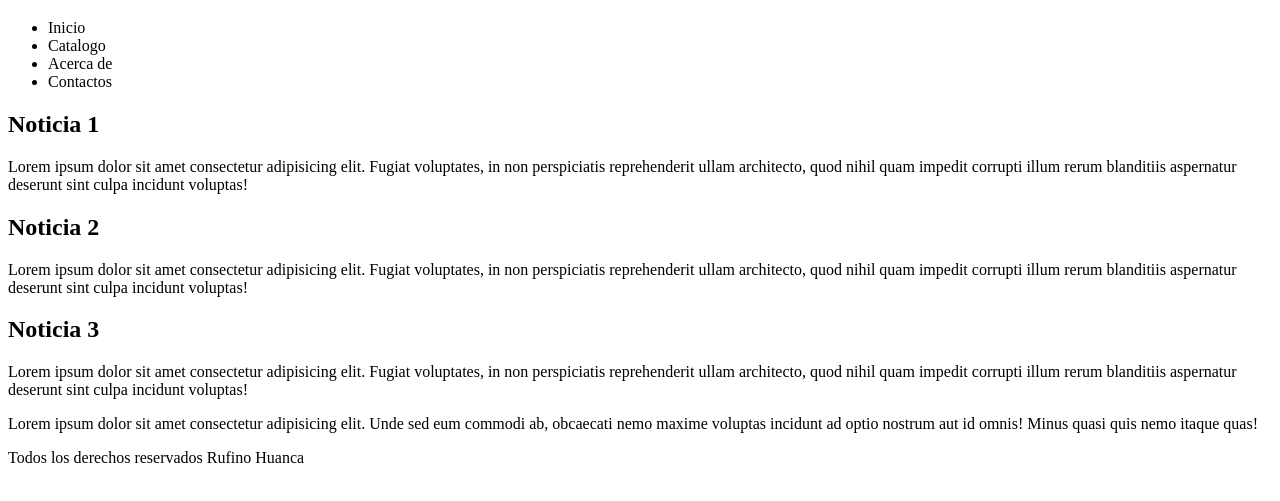
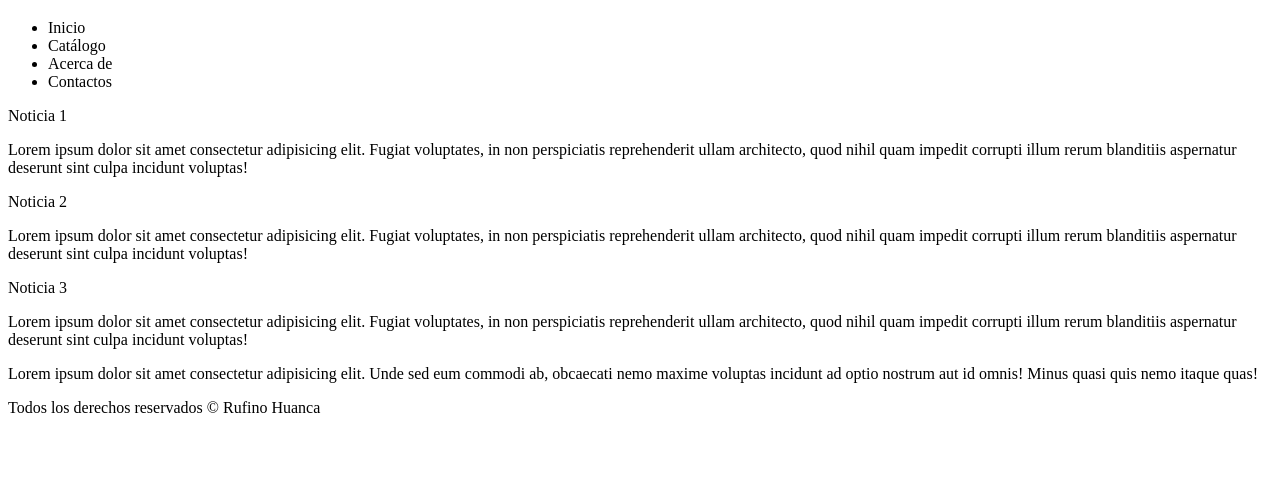
Before and after one commit to rhuanca2026-cyber/nivelacion-rufino, a plain HTML site: page index.html in a window 1280 px wide. Shown: the part 61-562 px from the top of the page. Drawn offline with Linux system fonts and the light colour scheme.

Commit message:
correcciones de estructura html

```diff
--- a/index.html
+++ b/index.html
@@ -6,36 +6,41 @@
     <title>Mi Sitio</title>
 </head>
 <body>
-    <header>
-        <h1>Mi Sitio</h1>
-        <nav>
+    <header class="encabezado">
+        <h1 class="titulo">Mi Sitio</h1>
+        <nav class="navegador">
             <ul>
                 <li>Inicio</li>
-                <li>Catalogo</li>
+                <li>Catálogo</li>
                 <li>Acerca de</li>
                 <li>Contactos</li>
             </ul>
         </nav>
     </header>
-    <section>
-        <div>
+    <main>
+        <section>
             <article>
-                <h2>Noticia 1</h2>
+                <header>Noticia 1</header>
                 <p>Lorem ipsum dolor sit amet consectetur adipisicing elit. Fugiat voluptates, in non perspiciatis reprehenderit ullam architecto, quod nihil quam impedit corrupti illum rerum blanditiis aspernatur deserunt sint culpa incidunt voluptas!</p>
             </article>
             <article>
-                <h2>Noticia 2</h2>
+                <header>Noticia 2</header>
                 <p>Lorem ipsum dolor sit amet consectetur adipisicing elit. Fugiat voluptates, in non perspiciatis reprehenderit ullam architecto, quod nihil quam impedit corrupti illum rerum blanditiis aspernatur deserunt sint culpa incidunt voluptas!</p>
             </article>
             <article>
-                <h2>Noticia 3</h2>
+                <header>Noticia 3</header>
                 <p>Lorem ipsum dolor sit amet consectetur adipisicing elit. Fugiat voluptates, in non perspiciatis reprehenderit ullam architecto, quod nihil quam impedit corrupti illum rerum blanditiis aspernatur deserunt sint culpa incidunt voluptas!</p>
             </article>
-        </div>
-        <div>Lorem ipsum dolor sit amet consectetur adipisicing elit. Unde sed eum commodi ab, obcaecati nemo maxime voluptas incidunt ad optio nostrum aut id omnis! Minus quasi quis nemo itaque quas!</div>
+        </section>
+        <section>
+            <aside>
+                Lorem ipsum dolor sit amet consectetur adipisicing elit. Unde sed eum commodi ab, obcaecati nemo maxime voluptas incidunt ad optio nostrum aut id omnis! Minus quasi quis nemo itaque quas!
+            </aside>
+        </section>
     </section>
+    </main>
     <footer>
-        <p>Todos los derechos reservados  Rufino Huanca</p>
+        <p>Todos los derechos reservados  &copy; Rufino Huanca</p>
     </footer>
 </body>
 </html>
```
Also changed, not shown: css/style.css (added).
